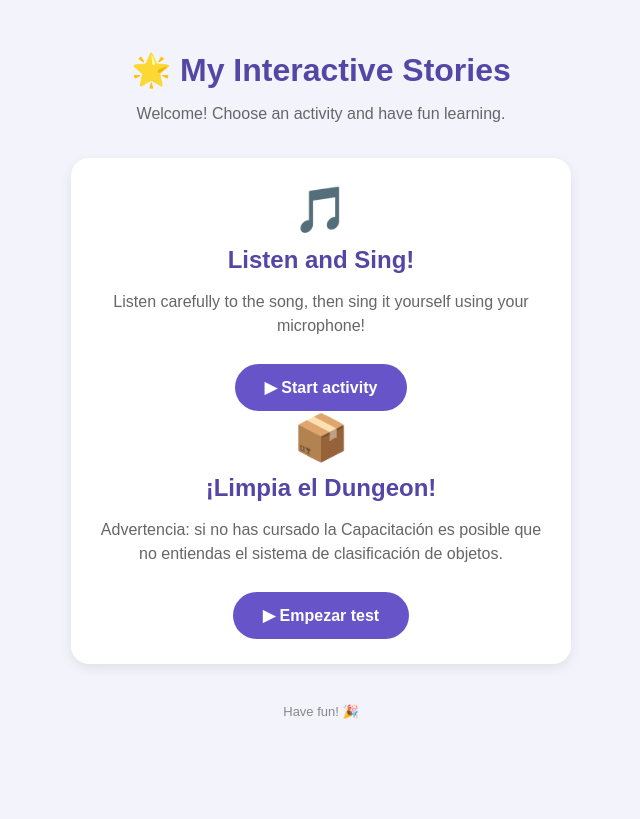
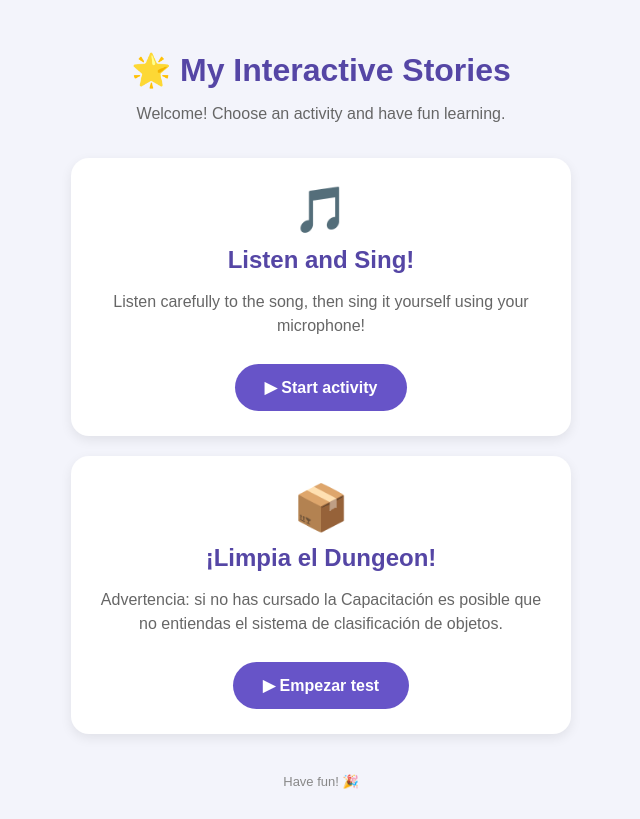
Before and after one commit to ramsotmaria15/TestingStories, a plain HTML site: page index.html in a window 1280 px wide. Shown: the whole page, without its empty margins (319-959 px from the left). Drawn offline with Linux system fonts and the light colour scheme.

Commit message:
Update index.html to add story card

```diff
--- a/index.html
+++ b/index.html
@@ -106,7 +106,9 @@
             <a href="singing.html" class="play-button">
                 ▶ Start activity
             </a>
+        </div>
 
+        <div class="story-card">
             <div class="story-icon">📦</div>
 
             <h2>¡Limpia el Dungeon!</h2>
```
